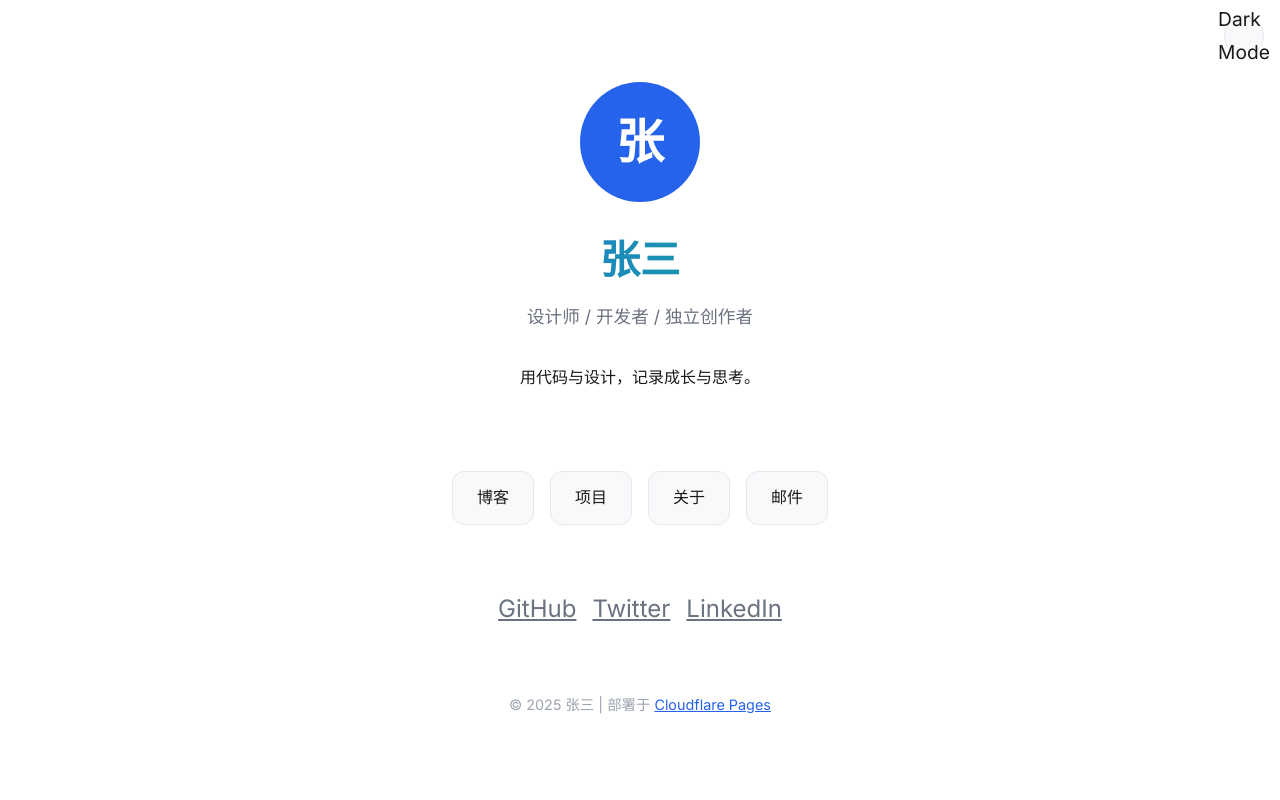
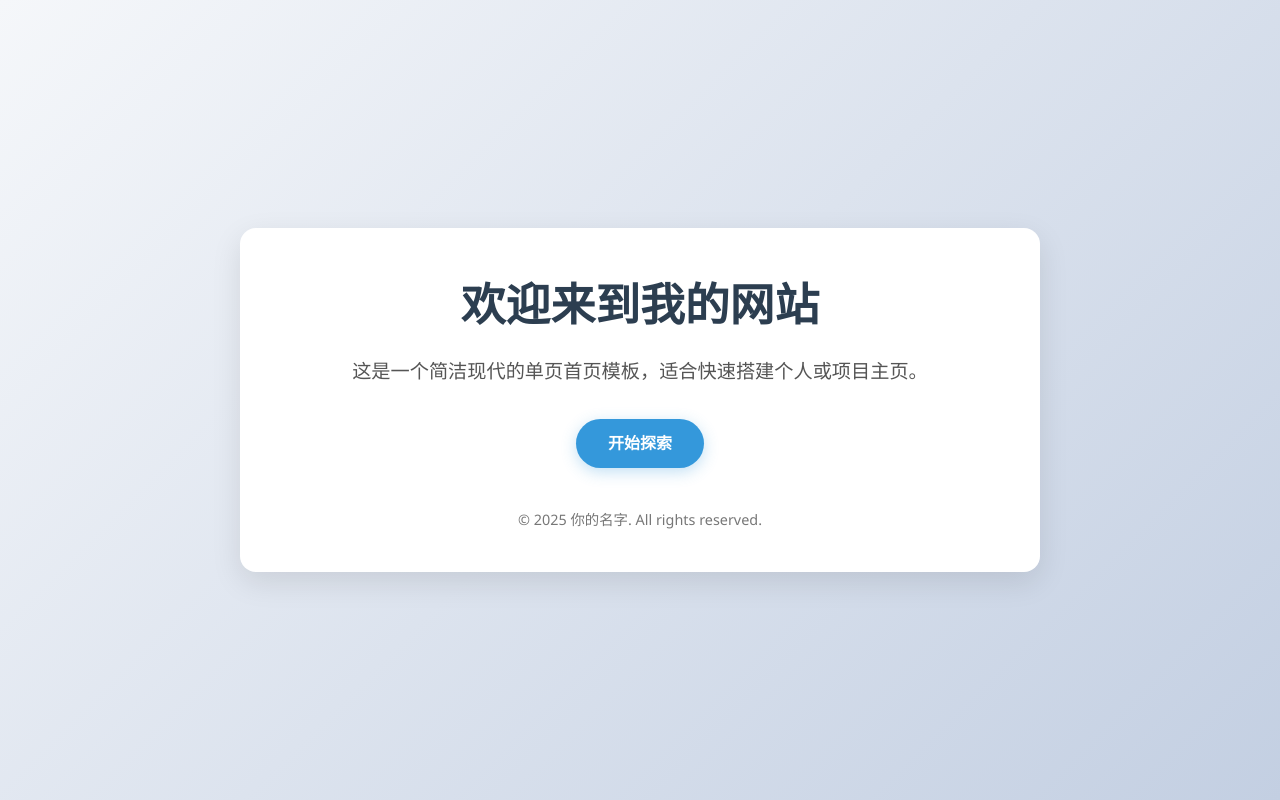
Before and after one commit to iwwxxl/mypersonalwebsite, a plain HTML site: page index.html in a window 1280 px wide. Drawn offline with Linux system fonts and the light colour scheme.

Commit message:
Update index.html

```diff
--- a/index.html
+++ b/index.html
@@ -1,185 +1,76 @@
 <!DOCTYPE html>
-<html lang="zh">
+<html lang="zh-CN">
 <head>
-  <meta charset="UTF-8" />
-  <meta name="viewport" content="width=device-width, initial-scale=1.0"/>
-  <title>iwwxxl</title>
-  <meta name="description" content="dogge" />
-
-  <!-- 暗黑模式 + 现代字体 -->
-  <link href="https://fonts.googleapis.com/css2?family=Inter:wght@400;600;700&display=swap" rel="stylesheet">
+    <meta charset="UTF-8">
+    <meta name="viewport" content="width=device-width, initial-scale=1.0">
+    <title>首页 - Index</title>
     <style>
-    :root {
-      --bg: #ffffff;
-      --text: #1a1a1a;
-      --accent: #2563eb;
-      --card: #f8f9fa;
-      --border: #e5e7eb;
+        /* 基础样式 */
+        * {
+            margin: 0;
+            padding: 0;
+            box-sizing: border-box;
         }
-    [data-theme="dark"] {
-      --bg: #0f0f0f;
-      --text: #e4e4e7;
-      --accent: #3b82f6;
-      --card: #1a1a1a;
-      --border: #27272a;
-    }
-    * { margin: 0; padding: 0; box-sizing: border-box; }
         body {
-      font-family: 'Inter', -apple-system, sans-serif;
-      background: var(--bg);
-      color: var(--text);
-      line-height: 1.7;
-      transition: all 0.3s ease;
+            font-family: 'Segoe UI', Tahoma, Geneva, Verdana, sans-serif;
+            background: linear-gradient(135deg, #f5f7fa 0%, #c3cfe2 100%);
+            color: #333;
+            line-height: 1.6;
+            min-height: 100vh;
+            display: flex;
+            justify-content: center;
+            align-items: center;
         }
         .container {
             max-width: 800px;
-      margin: 0 auto;
-      padding: 2rem;
-      min-height: 100vh;
-      display: flex;
-      flex-direction: column;
-      justify-content: center;
-    }
-    header {
+            width: 90%;
+            background: #fff;
+            border-radius: 16px;
+            box-shadow: 0 10px 30px rgba(0, 0, 0, 0.1);
+            overflow: hidden;
             text-align: center;
-      margin-bottom: 3rem;
-    }
-    .avatar {
-      width: 120px;
-      height: 120px;
-      border-radius: 50%;
-      margin: 0 auto 1.5rem;
-      background: var(--accent);
-      display: flex;
-      align-items: center;
-      justify-content: center;
-      font-size: 3rem;
-      color: white;
-      font-weight: bold;
+            padding: 40px 20px;
         }
         h1 {
-      font-size: 2.5rem;
-      margin-bottom: 0.5rem;
-      background: linear-gradient(90deg, var(--accent), #10b981);
-      -webkit-background-clip: text;
-      -webkit-text-fill-color: transparent;
-      background-clip: text;
+            font-size: 2.8rem;
+            margin-bottom: 16px;
+            color: #2c3e50;
+            font-weight: 700;
         }
-    .tagline {
-      color: #6b7280;
-      font-size: 1.1rem;
-      margin-bottom: 2rem;
+        p {
+            font-size: 1.2rem;
+            margin-bottom: 32px;
+            color: #555;
         }
-    .links {
-      display: flex;
-      flex-wrap: wrap;
-      gap: 1rem;
-      justify-content: center;
-      margin: 2rem 0;
+        .btn {
+            display: inline-block;
+            padding: 12px 32px;
+            background: #3498db;
+            color: #fff;
+            text-decoration: none;
+            border-radius: 50px;
+            font-weight: 600;
+            transition: all 0.3s ease;
+            box-shadow: 0 4px 15px rgba(52, 152, 219, 0.3);
         }
-    .links a {
-      padding: 0.75rem 1.5rem;
-      background: var(--card);
-      color: var(--text);
-      text-decoration: none;
-      border-radius: 12px;
-      border: 1px solid var(--border);
-      transition: all 0.2s;
-      font-weight: 500;
-    }
-    .links a:hover {
-      transform: translateY(-2px);
-      box-shadow: 0 4px 12px rgba(0,0,0,0.1);
-      border-color: var(--accent);
-    }
-    .social {
-      display: flex;
-      gap: 1rem;
-      justify-content: center;
-      margin-top: 2rem;
-      font-size: 1.5rem;
-    }
-    .social a {
-      color: #6b7280;
-      transition: color 0.2s;
-    }
-    .social a:hover { color: var(--accent); }
-    .theme-toggle {
-      position: fixed;
-      top: 1rem;
-      right: 1rem;
-      background: var(--card);
-      border: 1px solid var(--border);
-      border-radius: 50%;
-      width: 40px;
-      height: 40px;
-      display: flex;
-      align-items: center;
-      justify-content: center;
-      cursor: pointer;
-      font-size: 1.2rem;
+        .btn:hover {
+            background: #2980b9;
+            transform: translateY(-3px);
+            box-shadow: 0 6px 20px rgba(52, 152, 219, 0.4);
         }
         footer {
-      text-align: center;
-      margin-top: 4rem;
-      color: #9ca3af;
+            margin-top: 40px;
             font-size: 0.9rem;
-    }
-    @media (max-width: 640px) {
-      h1 { font-size: 2rem; }
-      .container { padding: 1rem; }
+            color: #777;
         }
     </style>
 </head>
 <body>
-  <div class="theme-toggle" onclick="toggleTheme()">Dark Mode</div>
-
     <div class="container">
-    <header>
-      <div class="avatar">张</div>
-      <h1>张三</h1>
-      <p class="tagline">设计师 / 开发者 / 独立创作者</p>
-      <p>用代码与设计，记录成长与思考。</p>
-    </header>
-
-    <nav class="links">
-      <a href="/blog">博客</a>
-      <a href="/projects">项目</a>
-      <a href="/about">关于</a>
-      <a href="mailto:hi@zhangsan.com">邮件</a>
-    </nav>
-
-    <div class="social">
-      <a href="https://github.com/iwwxxl" target="_blank">GitHub</a>
-      <a href="https://twitter.com" target="_blank">Twitter</a>
-      <a href="https://linkedin.com" target="_blank">LinkedIn</a>
+        <h1>欢迎来到我的网站</h1>
+        <p>这是一个简洁现代的单页首页模板，适合快速搭建个人或项目主页。</p>
+        <a href="#" class="btn">开始探索</a>
+        <footer>&copy; 2025 你的名字. All rights reserved.</footer>
     </div>
-
-    <footer>
-      © 2025 张三 | 部署于 <a href="https://pages.cloudflare.com" style="color:var(--accent)">Cloudflare Pages</a>
-    </footer>
-  </div>
-
-  <script>
-    // 暗黑模式切换
-    function toggleTheme() {
-      const body = document.body;
-      const current = body.getAttribute('data-theme');
-      const newTheme = current === 'dark' ? 'light' : 'dark';
-      body.setAttribute('data-theme', newTheme);
-      localStorage.setItem('theme', newTheme);
-      document.querySelector('.theme-toggle').textContent = newTheme === 'dark' ? 'Light Mode' : 'Dark Mode';
-    }
-
-    // 加载保存的主题
-    const saved = localStorage.getItem('theme');
-    if (saved) {
-      document.body.setAttribute('data-theme', saved);
-      document.querySelector('.theme-toggle').textContent = saved === 'dark' ? 'Light Mode' : 'Dark Mode';
-    } else if (window.matchMedia('(prefers-color-scheme: dark)').matches) {
-      document.body.setAttribute('data-theme', 'dark');
-      document.querySelector('.theme-toggle').textContent = 'Light Mode';
-    }
-  </script>
 </body>
 </html>
```
Lines whose indentation alone changed are shown as unchanged.
